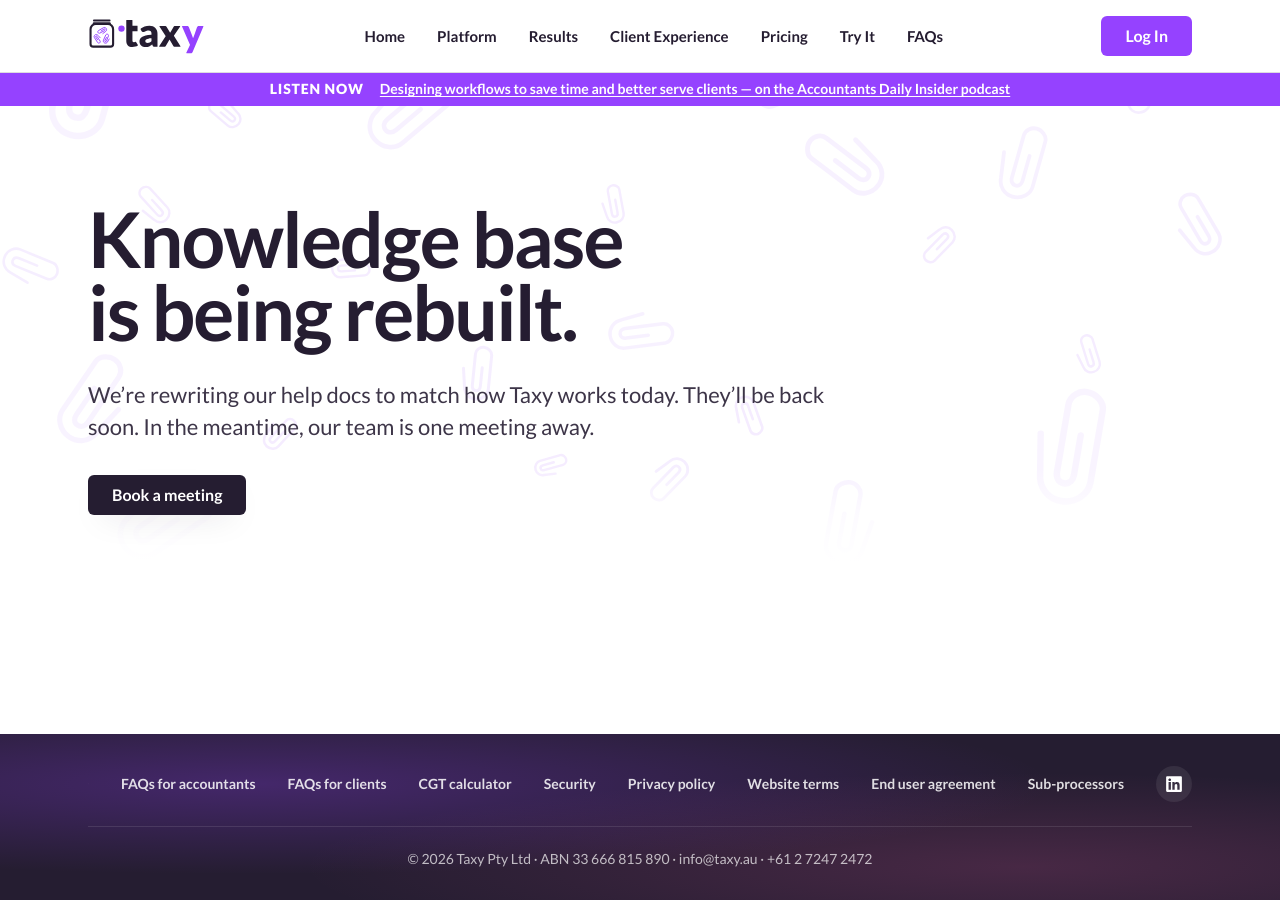
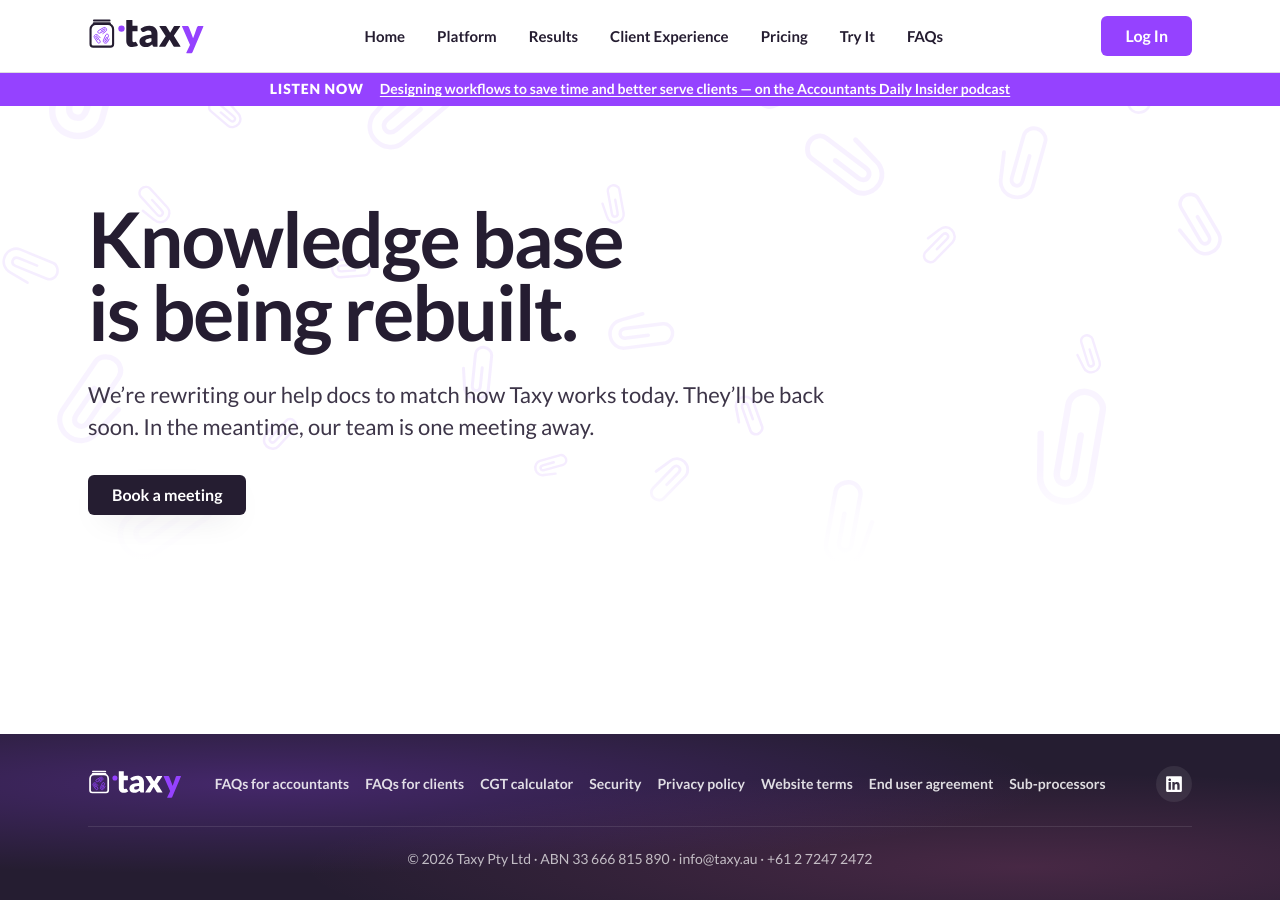
Before and after one commit to taxy-au/taxy-website, a Jekyll site: the page built from knowledge-base.html, in a window 1280 px wide. Built offline with Jekyll 4.4.1, drawn with Linux system fonts in a browser that asks for light colours.

Commit message:
footer: restore the collapsed logo, centre the links at every width
Two separate faults in the same row.

The logo was rendering ~1px wide at every viewport above $breakpoint-md, so
the footer had no logo at all on desktop. The reset's `img { max-width: 100% }`
makes the logo's min-content contribution resolve to zero, which leaves the
`1fr` track holding it with no floor — and the links' `auto` track wants the
full container (eight links on one line is ~1000px against ~1104px of
available width), so it squeezed the logo track to nothing. Opting that one
image out of the cap gives the track a real minimum. Same failure mode as the
CGT card overflow in 28006e9: a track minimum collapsing to zero.

The links themselves only centred below $breakpoint-md. Above it the nav block
was centred by the grid but its contents packed to flex-start, so a wrapped
final line sat stranded on the left. Centre at every width — on a single line
it's a no-op, so there's no case where it hurts and no breakpoint to maintain.

With the logo taking its real 95px the eight links no longer fit on one line
at a 32px gap; they needed ~18px or less, so the gap drops to $space-2. That
holds one line down to a 1200px viewport, and below that the wrap is centred.
The mobile-only gap and justify-content overrides are now redundant.

Verified at 12 widths from 390 to 1600: logo present throughout, every wrapped
line with equal left/right gaps, no horizontal scroll.

Co-Authored-By: Claude Opus 5 <noreply@anthropic.com>

```diff
--- a/_sass/_footer.scss
+++ b/_sass/_footer.scss
@@ -42,13 +42,26 @@
   height: 32px;
   width: auto;
   display: block;
+  // The reset's `img { max-width: 100% }` makes this logo's min-content
+  // contribution resolve to zero, which let its 1fr track collapse to ~1px
+  // whenever the links' `auto` track wanted the whole container — so the
+  // footer logo was invisible at every width above $breakpoint-md. Opting out
+  // of that cap gives the track a real minimum to hold open.
+  max-width: none;
 }
 
 .site-footer__links {
   display: flex;
   align-items: center;
-  gap: $space-4;
+  // 16px, not 32: with the logo restored to its real width the eight links
+  // needed a gap of ~18px or less to stay on one line inside the 1200px
+  // container, so 32px orphaned "Sub-processors" onto a line of its own.
+  gap: $space-2;
   flex-wrap: wrap;
+  // Centre at every width, not just on mobile. Below ~1200px the links still
+  // wrap, and while the nav block as a whole is centred by the grid, the links
+  // inside it were packing to flex-start — stranding a short final line left.
+  justify-content: center;
 
   a {
     color: rgba(255, 255, 255, 0.85);
@@ -59,11 +72,10 @@
   }
 
   @media (max-width: $breakpoint-md) {
-    // Tighten the inter-link gap but pad each link vertically so every footer
-    // link is a comfortable ≥44px tap target — the footer doubles as the nav
-    // on the utility/legal pages, so mis-taps here are costly.
-    gap: $space-2;
-    justify-content: center;
+    // Pad each link vertically so every footer link is a comfortable ≥44px tap
+    // target — the footer doubles as the nav on the utility/legal pages, so
+    // mis-taps here are costly. (The inter-link gap is now $space-2 at every
+    // width, so there's nothing left to tighten here.)
     a { padding-block: $space-2; }
   }
 }
```
